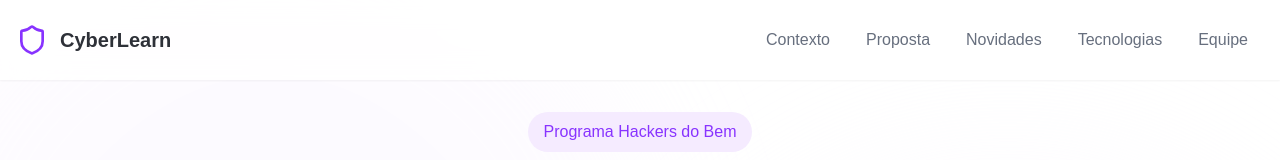
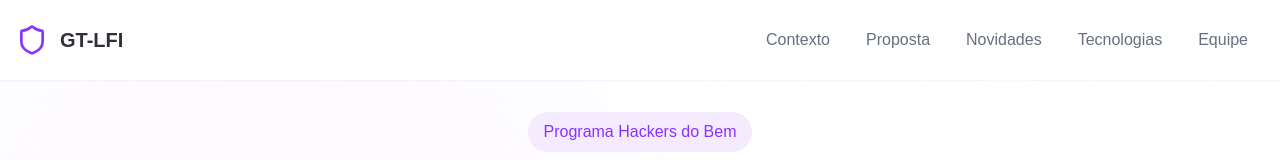
Before and after one commit to gt-rnp-lfi/gt-rnp-lfi.github.io, a Next.js app in the folder rnp-landingpage/: page / in a window 1280 px wide. Shown: the top 160 px of the page. Built offline with nearby package versions, Linux system fonts and the light colour scheme.

Commit message:
refactor(ui): adequação ao nome do gt

```diff
--- a/rnp-landingpage/components/nav-bar.tsx
+++ b/rnp-landingpage/components/nav-bar.tsx
@@ -15,7 +15,7 @@ export default function NavBar() {
           <Link href="/" className="flex items-center space-x-3 group">
             <Shield className="h-8 w-8 text-brand-primary transition-transform group-hover:scale-110" />
             <span className="font-bold text-xl text-text-primary group-hover:text-brand-primary transition-colors">
-              CyberLearn
+              GT-LFI
             </span>
           </Link>
 
```
